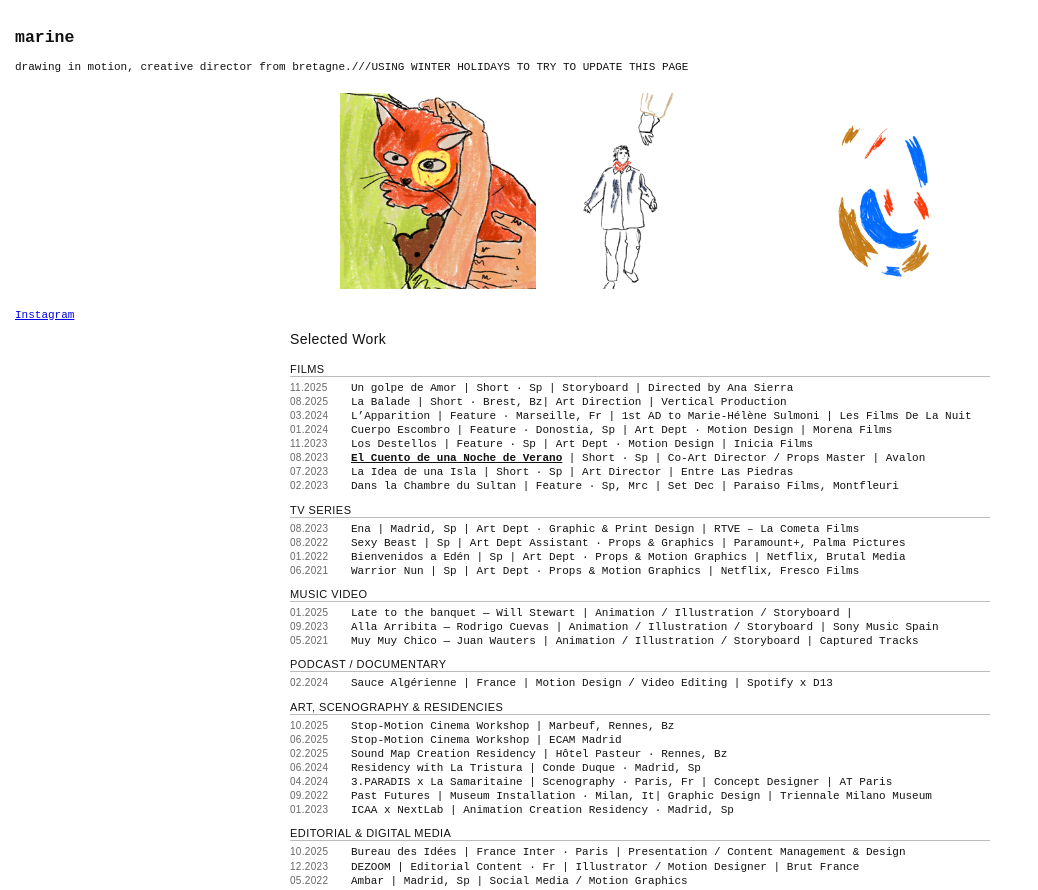
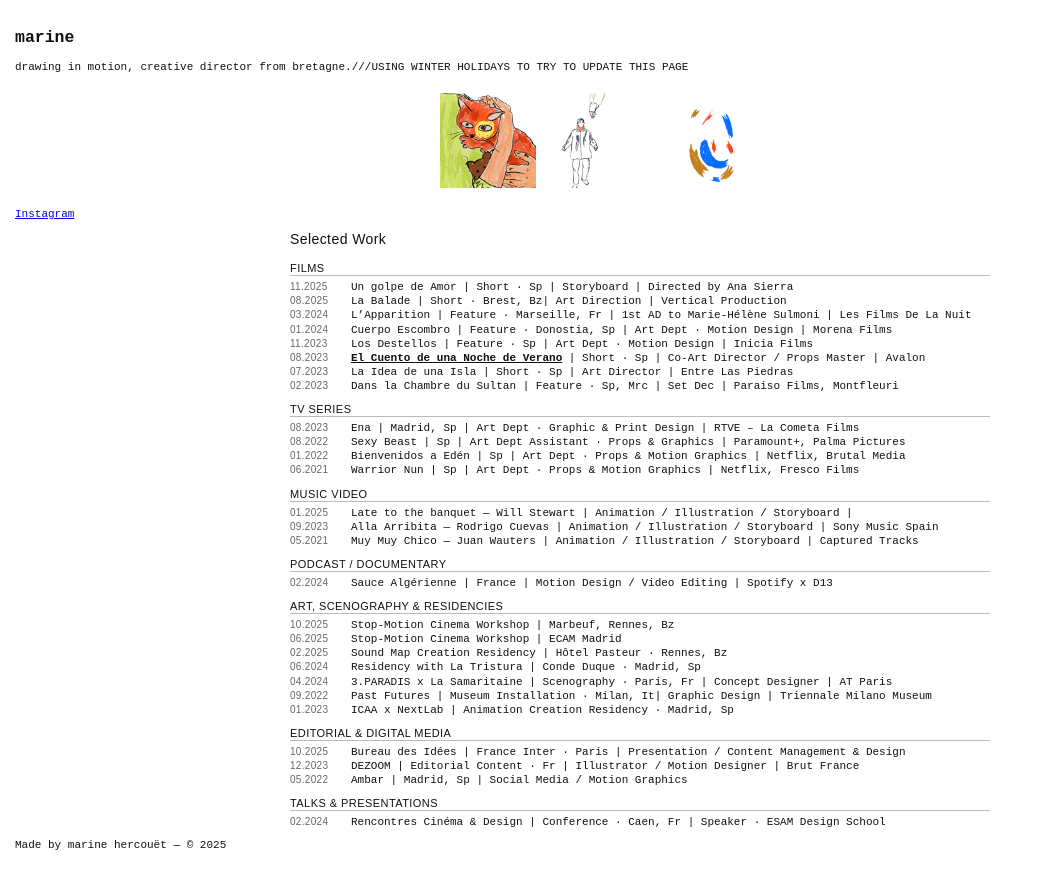
Before and after one commit to marinehercouet/mh, a plain HTML site: page index.html in a window 1280 px wide. Shown: the top 890 px of the page, without its empty margins (0-1038 px from the left). Drawn offline with Linux system fonts and the light colour scheme; a script that the page names is missing; a web font is replaced by a local one.

Commit message:
Update style.css

```diff
--- a/style.css
+++ b/style.css
@@ -72,9 +72,9 @@ body {
 
 .gif-grid {
   display: grid;
-  grid-template-columns: repeat(3, 1fr);
+  grid-template-columns: repeat(4, 3fr);
   gap: 6px;              /* very compact spacing */
-  max-width: 600px;      /* controls overall size */
+  max-width: 400px;      /* controls overall size */
   margin: 20px auto;     /* centers the grid */
 }
 
```
